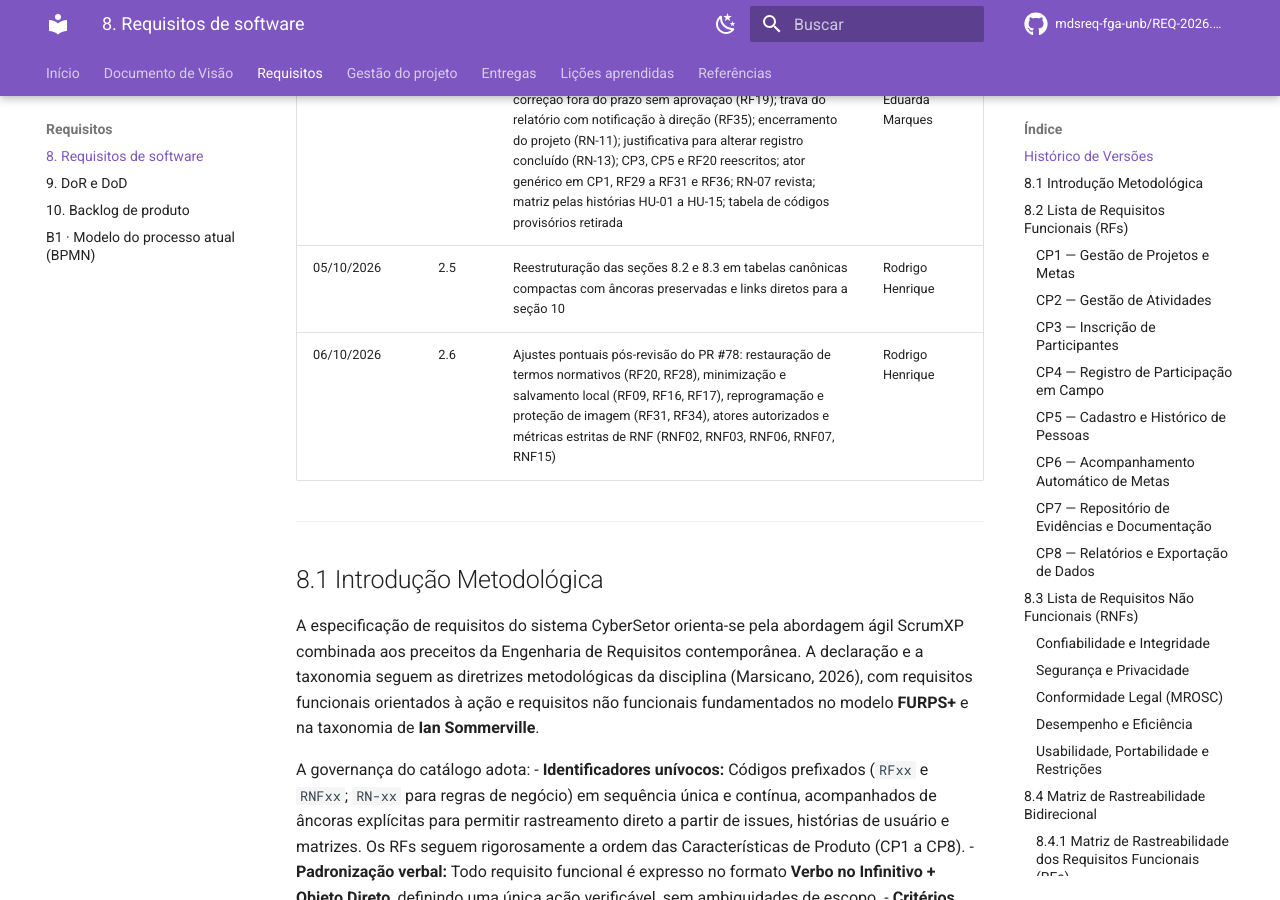
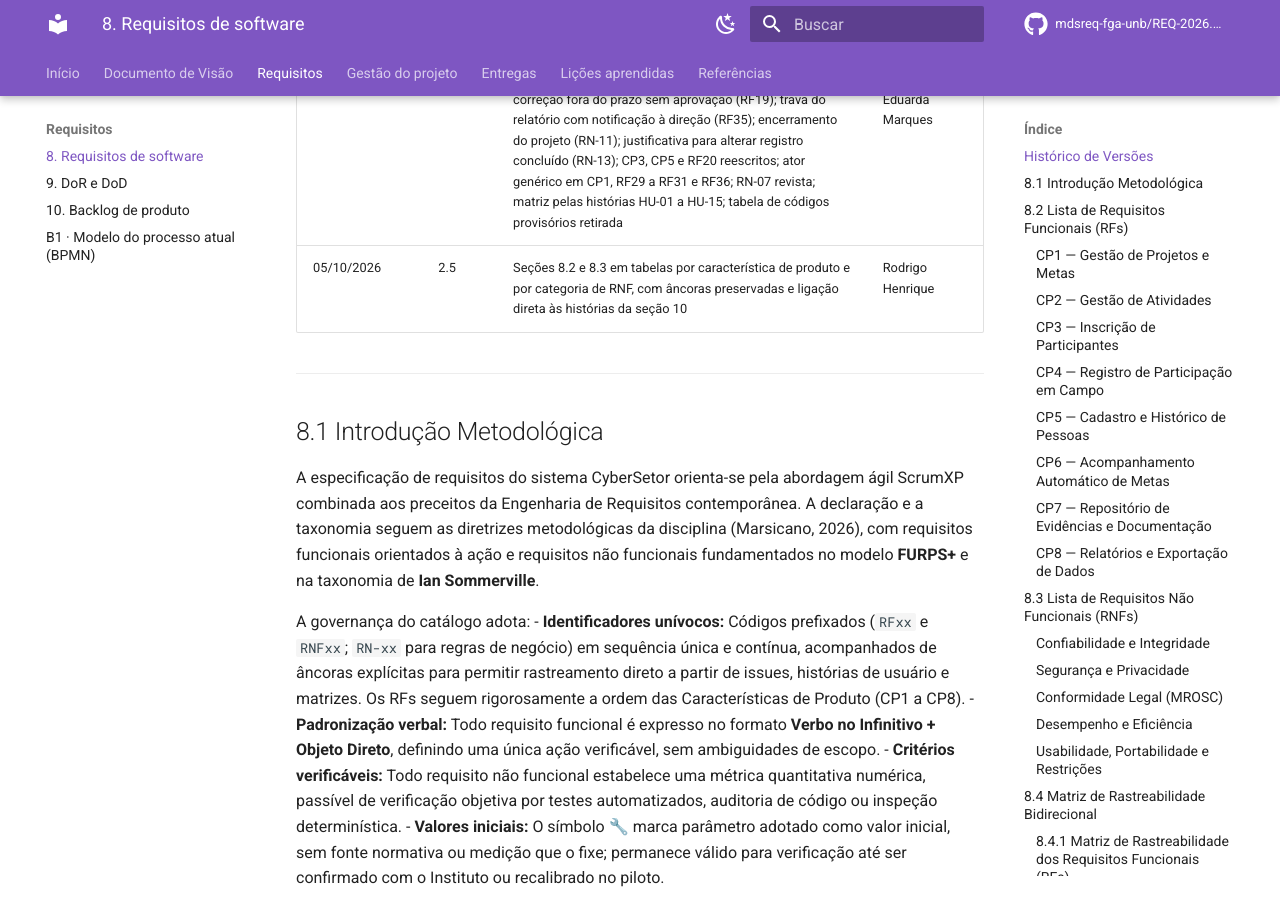
Before and after one commit to mdsreq-fga-unb/REQ-2026.2-T02-CyberSetor, an MkDocs documentation site: the page built from docs/requisitos/8-requisitos.md, in a window 1280 px wide and 900 px high, scrolled down 1218 px. Built offline with MkDocs 1.6.1 and Material for MkDocs 9.7.7, drawn with Linux system fonts in a browser that asks for light colours; comment, search, counter and statistics services are not loaded; some of the changed text lies outside the part shown.

Commit message:
docs(requisitos): unifica histórico das tabelas e completa o RNF16

```diff
--- a/docs/requisitos/8-requisitos.md
+++ b/docs/requisitos/8-requisitos.md
@@ -16,8 +16,7 @@
 | 27/09/2026 | 2.2 | RF01 e RF04 divididos; numeração contínua RF01 a RF39; redação de CP1, CP6 e CP8; matriz de rastreabilidade e regras de negócio sincronizadas | Daniel Batista e Rodrigo Henrique |
 | 28/09/2026 | 2.3 | Redação de CP2, CP4 e CP7; vínculo da atividade às metas (RF09); participante não inscrito na chamada (RF16); preparação da lista para uso sem conexão (RF17); descarte de rascunho (RF33) | Caio Martins e Lucas Leal |
 | 29/09/2026 | 2.4 | Aviso de vencimento com 30 dias e por e-mail (RF08, RN-03); modalidades criadas pelo Instituto (RF09, RF10); correção fora do prazo sem aprovação (RF19); trava do relatório com notificação à direção (RF35); encerramento do projeto (RN-11); justificativa para alterar registro concluído (RN-13); CP3, CP5 e RF20 reescritos; ator genérico em CP1, RF29 a RF31 e RF36; RN-07 revista; matriz pelas histórias HU-01 a HU-15; tabela de códigos provisórios retirada | Vinicius Vieira e Maria Eduarda Marques |
-| 05/10/2026 | 2.5 | Reestruturação das seções 8.2 e 8.3 em tabelas canônicas compactas com âncoras preservadas e links diretos para a seção 10 | Rodrigo Henrique |
-| 06/10/2026 | 2.6 | Ajustes pontuais pós-revisão do PR #78: restauração de termos normativos (RF20, RF28), minimização e salvamento local (RF09, RF16, RF17), reprogramação e proteção de imagem (RF31, RF34), atores autorizados e métricas estritas de RNF (RNF02, RNF03, RNF06, RNF07, RNF15) | Rodrigo Henrique |
+| 05/10/2026 | 2.5 | Seções 8.2 e 8.3 em tabelas por característica de produto e por categoria de RNF, com âncoras preservadas e ligação direta às histórias da seção 10 | Rodrigo Henrique |
 
 ---
 
```
Also changed, not shown: other parts of docs/requisitos/8-requisitos.md (+1 -1 lines).
